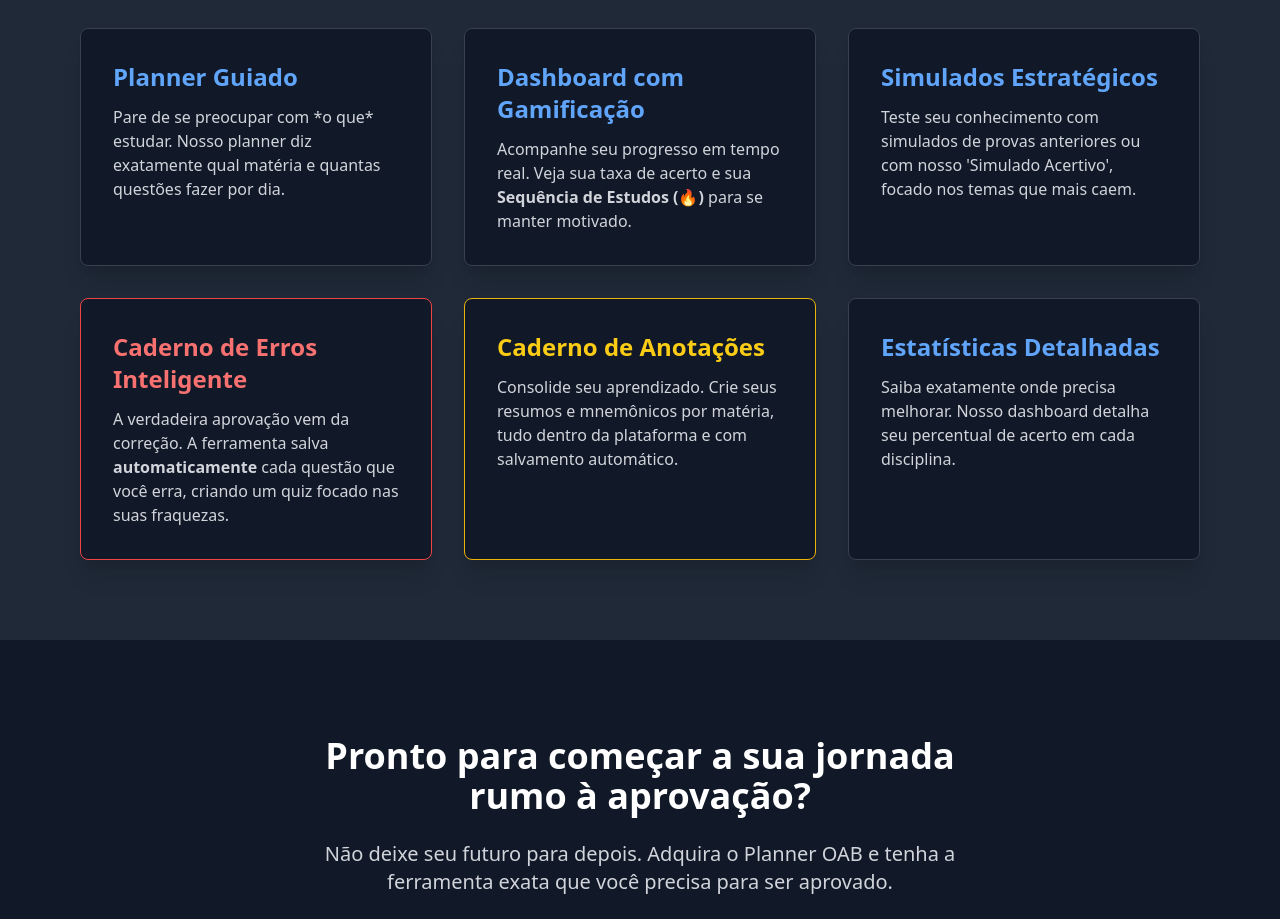
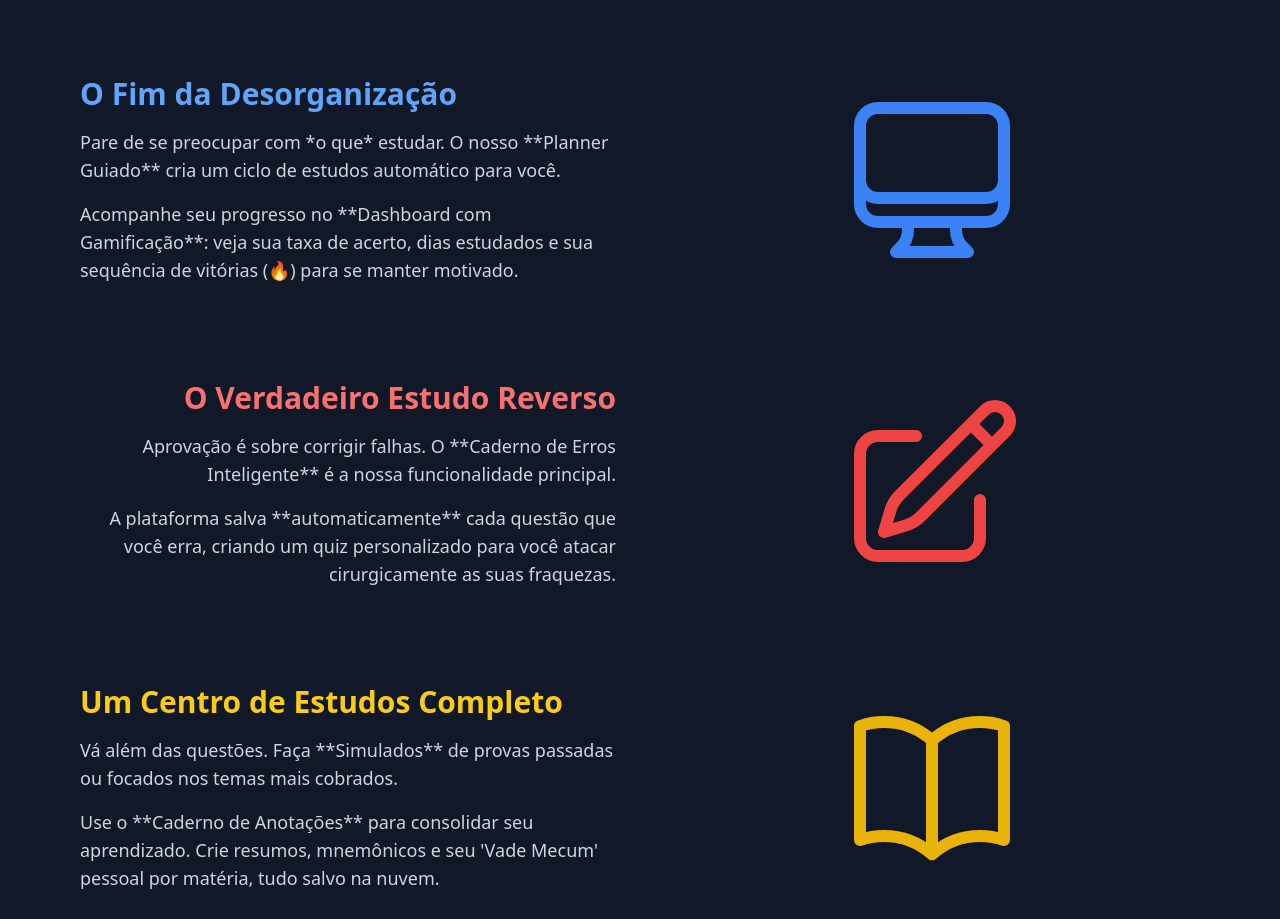
Before and after one commit to MacksuelGomes/planner-oab, a plain HTML site: page index.html in a window 1280 px wide. Shown: the part 717-1636 px from the top of the page. Drawn offline with nearby package versions, Linux system fonts and the light colour scheme.

Commit message:
Update index.html

```diff
--- a/index.html
+++ b/index.html
@@ -2,7 +2,7 @@
 <html lang="pt-br">
 <head>
     <meta charset="UTF-8">
-    <meta name="viewport" content="width=device-width, initial-scale-1.0">
+    <meta name="viewport" content="width=device-width, initial-scale=1.0">
     <title>Meu Planner OAB - O Método Reverso para sua Aprovação</title>
 
     <script src="https://cdn.tailwindcss.com"></script>
@@ -20,7 +20,7 @@
 
                 <a href="app.html"
                    class="bg-blue-600 text-white px-5 py-2 rounded-lg font-semibold hover:bg-blue-700 transition duration-300">
-                   Acessar Conta
+                   Aceder Conta
                 </a>
             </div>
         </div>
@@ -43,68 +43,73 @@
         </div>
     </header>
 
-    <section class="py-20 bg-gray-800">
-        <div class="max-w-6xl mx-auto px-4">
-            <h2 class="text-4xl font-bold text-center mb-16">
-                Um Ecossistema Completo para a sua Aprovação
+    <section class="py-24 bg-gray-900">
+        <div class="max-w-6xl mx-auto px-4 space-y-24">
+
+            <h2 class="text-4xl font-bold text-center">
+                Um Ecossistema <span class="text-blue-400">Inteligente</span> para a sua Aprovação
             </h2>
 
-            <div class="grid md:grid-cols-2 lg:grid-cols-3 gap-8">
-
-                <div class="bg-gray-900 p-8 rounded-lg shadow-xl border border-gray-700">
-                    <h3 class="text-2xl font-bold mb-3 text-blue-400">Planner Guiado</h3>
-                    <p class="text-gray-300">
-                        Pare de se preocupar com *o que* estudar. Nosso planner diz exatamente qual matéria e quantas questões fazer por dia.
+            <div class="grid md:grid-cols-2 gap-12 items-center">
+                <div class="text-left">
+                    <h3 class="text-3xl font-bold mb-4 text-blue-400">O Fim da Desorganização</h3>
+                    <p class="text-lg text-gray-300 mb-4">
+                        Pare de se preocupar com *o que* estudar. O nosso **Planner Guiado** cria um ciclo de estudos automático para você.
+                    </p>
+                    <p class="text-lg text-gray-300">
+                        Acompanhe seu progresso no **Dashboard com Gamificação**: veja sua taxa de acerto, dias estudados e sua sequência de vitórias (🔥) para se manter motivado.
                     </p>
                 </div>
+                <div class="flex justify-center">
+                    <svg class="w-48 h-48 text-blue-500" xmlns="http://www.w3.org/2000/svg" fill="none" viewBox="0 0 24 24" stroke-width="1.5" stroke="currentColor">
+                        <path stroke-linecap="round" stroke-linejoin="round" d="M9 17.25v1.007a3 3 0 0 1-.879 2.122L7.5 21h9l-.621-.621A3 3 0 0 1 15 18.257V17.25m6-12V15a2.25 2.25 0 0 1-2.25 2.25H5.25A2.25 2.25 0 0 1 3 15V5.25m18 0A2.25 2.25 0 0 0 18.75 3H5.25A2.25 2.25 0 0 0 3 5.25m18 0V12a2.25 2.25 0 0 1-2.25 2.25H5.25A2.25 2.25 0 0 1 3 12V5.25" />
+                    </svg>
+                </div>
+            </div>
 
-                <div class="bg-gray-900 p-8 rounded-lg shadow-xl border border-gray-700">
-                    <h3 class="text-2xl font-bold mb-3 text-blue-400">Dashboard com Gamificação</h3>
-                    <p class="text-gray-300">
-                        Acompanhe seu progresso em tempo real. Veja sua taxa de acerto e sua <strong>Sequência de Estudos (🔥)</strong> para se manter motivado.
+            <div class="grid md:grid-cols-2 gap-12 items-center">
+                <div class="flex justify-center md:order-2">
+                    <svg class="w-48 h-48 text-red-500" xmlns="http://www.w3.org/2000/svg" fill="none" viewBox="0 0 24 24" stroke-width="1.5" stroke="currentColor">
+                         <path stroke-linecap="round" stroke-linejoin="round" d="m16.862 4.487 1.687-1.688a1.875 1.875 0 1 1 2.652 2.652L10.582 16.07a4.5 4.5 0 0 1-1.897 1.13L6 18l.8-2.685a4.5 4.5 0 0 1 1.13-1.897l8.932-8.931Zm0 0L19.5 7.125M18 14v4.75A2.25 2.25 0 0 1 15.75 21H5.25A2.25 2.25 0 0 1 3 18.75V8.25A2.25 2.25 0 0 1 5.25 6H10" />
+                    </svg>
+                </div>
+                <div class="text-left md:order-1 md:text-right">
+                    <h3 class="text-3xl font-bold mb-4 text-red-400">O Verdadeiro Estudo Reverso</h3>
+                    <p class="text-lg text-gray-300 mb-4">
+                        Aprovação é sobre corrigir falhas. O **Caderno de Erros Inteligente** é a nossa funcionalidade principal.
+                    </p>
+                    <p class="text-lg text-gray-300">
+                        A plataforma salva **automaticamente** cada questão que você erra, criando um quiz personalizado para você atacar cirurgicamente as suas fraquezas.
                     </p>
                 </div>
+            </div>
 
-                <div class="bg-gray-900 p-8 rounded-lg shadow-xl border border-gray-700">
-                    <h3 class="text-2xl font-bold mb-3 text-blue-400">Simulados Estratégicos</h3>
-                    <p class="text-gray-300">
-                        Teste seu conhecimento com simulados de provas anteriores ou com nosso 'Simulado Acertivo', focado nos temas que mais caem.
+            <div class="grid md:grid-cols-2 gap-12 items-center">
+                <div class="text-left">
+                    <h3 class="text-3xl font-bold mb-4 text-yellow-400">Um Centro de Estudos Completo</h3>
+                    <p class="text-lg text-gray-300 mb-4">
+                        Vá além das questões. Faça **Simulados** de provas passadas ou focados nos temas mais cobrados.
+                    </p>
+                    <p class="text-lg text-gray-300">
+                        Use o **Caderno de Anotações** para consolidar seu aprendizado. Crie resumos, mnemônicos e seu 'Vade Mecum' pessoal por matéria, tudo salvo na nuvem.
                     </p>
                 </div>
+                <div class="flex justify-center">
+                    <svg class="w-48 h-48 text-yellow-500" xmlns="http://www.w3.org/2000/svg" fill="none" viewBox="0 0 24 24" stroke-width="1.5" stroke="currentColor">
+                        <path stroke-linecap="round" stroke-linejoin="round" d="M12 6.042A8.967 8.967 0 0 0 6 3.75c-1.052 0-2.062.18-3 .512v14.25A8.987 8.987 0 0 1 6 18c2.305 0 4.408.867 6 2.292m0-14.25a8.966 8.966 0 0 1 6-2.292c1.052 0 2.062.18 3 .512v14.25A8.987 8.987 0 0 0 18 18c-2.305 0-4.408.867-6 2.292m0-14.25v14.25" />
+                    </svg>
+                </div>
+            </div>
 
-                <div class="bg-gray-900 p-8 rounded-lg shadow-xl border border-red-500">
-                    <h3 class="text-2xl font-bold mb-3 text-red-400">Caderno de Erros Inteligente</h3>
-                    <p class="text-gray-300">
-                        A verdadeira aprovação vem da correção. A ferramenta salva <strong>automaticamente</strong> cada questão que você erra, criando um quiz focado nas suas fraquezas.
-                    </p>
-                </div>
-
-                <div class="bg-gray-900 p-8 rounded-lg shadow-xl border border-yellow-500">
-                    <h3 class="text-2xl font-bold mb-3 text-yellow-400">Caderno de Anotações</h3>
-                    <p class="text-gray-300">
-                        Consolide seu aprendizado. Crie seus resumos e mnemônicos por matéria, tudo dentro da plataforma e com salvamento automático.
-                    </p>
-                </div>
-
-                <div class="bg-gray-900 p-8 rounded-lg shadow-xl border border-gray-700">
-                    <h3 class="text-2xl font-bold mb-3 text-blue-400">Estatísticas Detalhadas</h3>
-                    <p class="text-gray-300">
-                        Saiba exatamente onde precisa melhorar. Nosso dashboard detalha seu percentual de acerto em cada disciplina.
-                    </p>
-                </div>
-
-            </div>
         </div>
     </section>
-
-    <section class="py-24 bg-gray-900 text-center">
-        <div class="max-w-3xl mx-auto px-4">
+    <section class="py-24 bg-gray-800 text-center"> <div class="max-w-3xl mx-auto px-4">
             <h2 class="text-4xl font-bold mb-6">
                 Pronto para começar a sua jornada rumo à aprovação?
             </h2>
             <p class="text-xl text-gray-300 mb-10">
                 Não deixe seu futuro para depois. Adquira o Planner OAB e
-                tenha a ferramenta exata que você precisa para ser aprovado.
+                tenha o ecossistema completo que você precisa para ser aprovado.
             </p>
             <a href="#HOTMART_LINK"
                class="bg-blue-600 text-white text-lg font-bold px-10 py-4 rounded-full hover:bg-blue-700 transition duration-300 shadow-lg shadow-blue-500/30">
```
